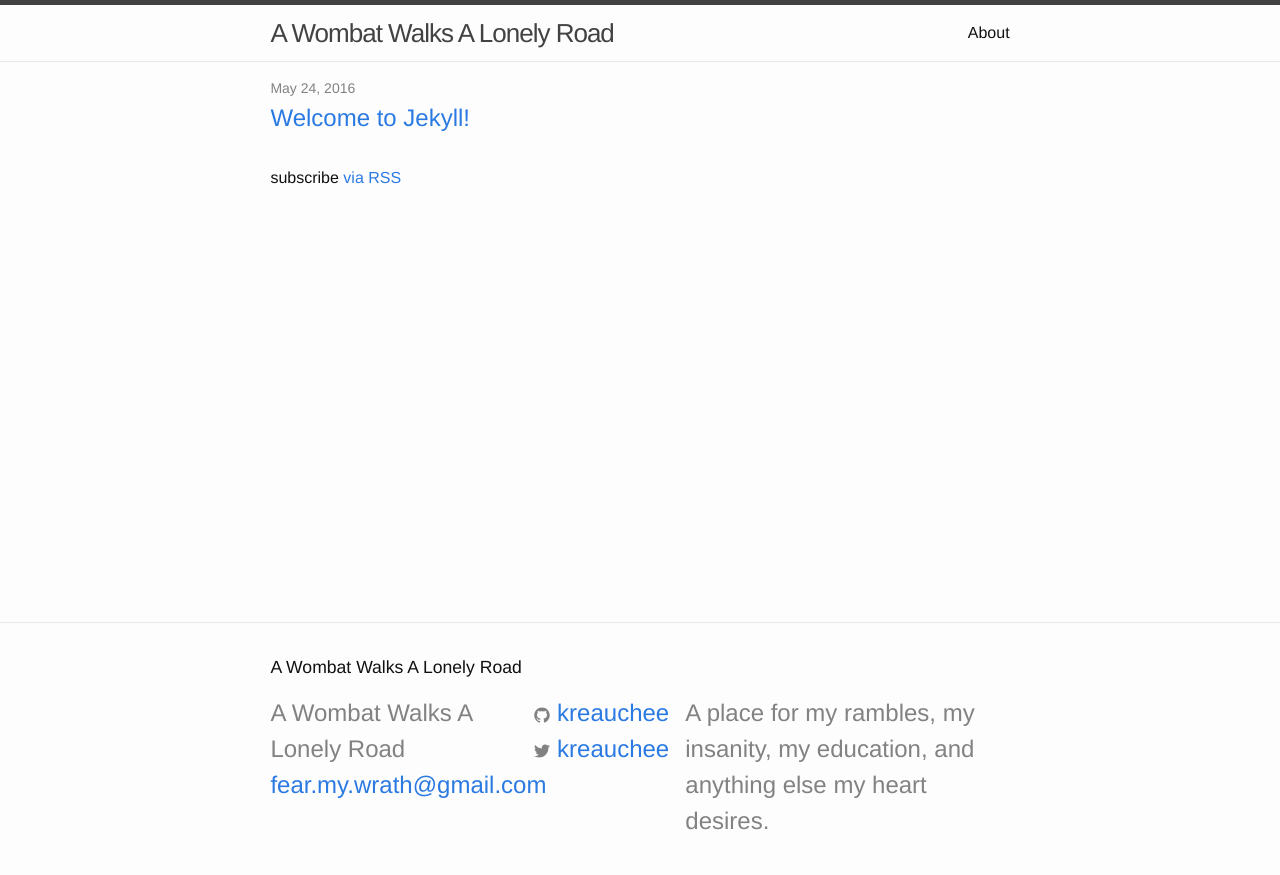
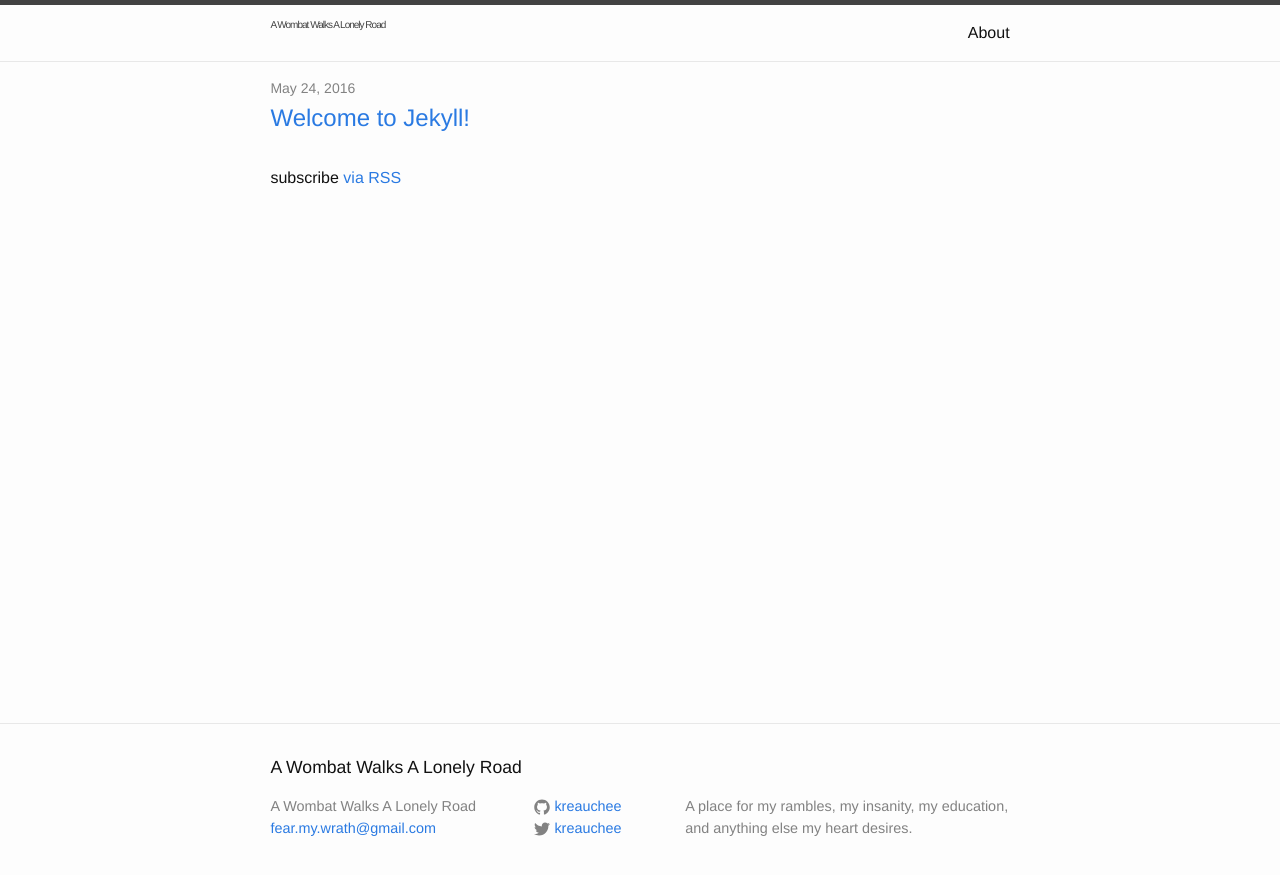
Before and after one commit to kreauchee/kreauchee.github.io, a Jekyll site: the page built from index.html, in a window 1280 px wide. Shown: the top 875 px of the page. Built offline with Jekyll 4.4.1, drawn with Linux system fonts in a browser that asks for light colours.

Commit message:
work in progress using r/em

```diff
--- a/_sass/_layout.scss
+++ b/_sass/_layout.scss
@@ -4,7 +4,7 @@
 .site-header {
     border-top: 5px solid $grey-color-dark;
     border-bottom: 1px solid $grey-color-light;
-    height: 3.5em;
+    height: 3.5rem;
 
     // Positioning context for the mobile navigation icon
     position: fixed;
@@ -14,9 +14,9 @@
 }
 
 .site-title {
-    font-size: 26px;
+    font-size: 0.625rem;
     font-weight: 300;
-    line-height: 56px;
+    line-height: 2.5rem;
     letter-spacing: -1px;
     margin-bottom: 0;
     float: left;
@@ -29,7 +29,7 @@
 
 .site-nav {
     float: right;
-    line-height: 56px;
+    line-height: 3.5rem;
 
     .menu-icon {
         display: none;
@@ -122,7 +122,7 @@
 }
 
 .footer-col-wrapper {
-    font-size: 1.5em;
+    font-size: 0.9em;
     color: $grey-color;
     margin-left: -$spacing-unit / 2;
     @extend %clearfix;
```
